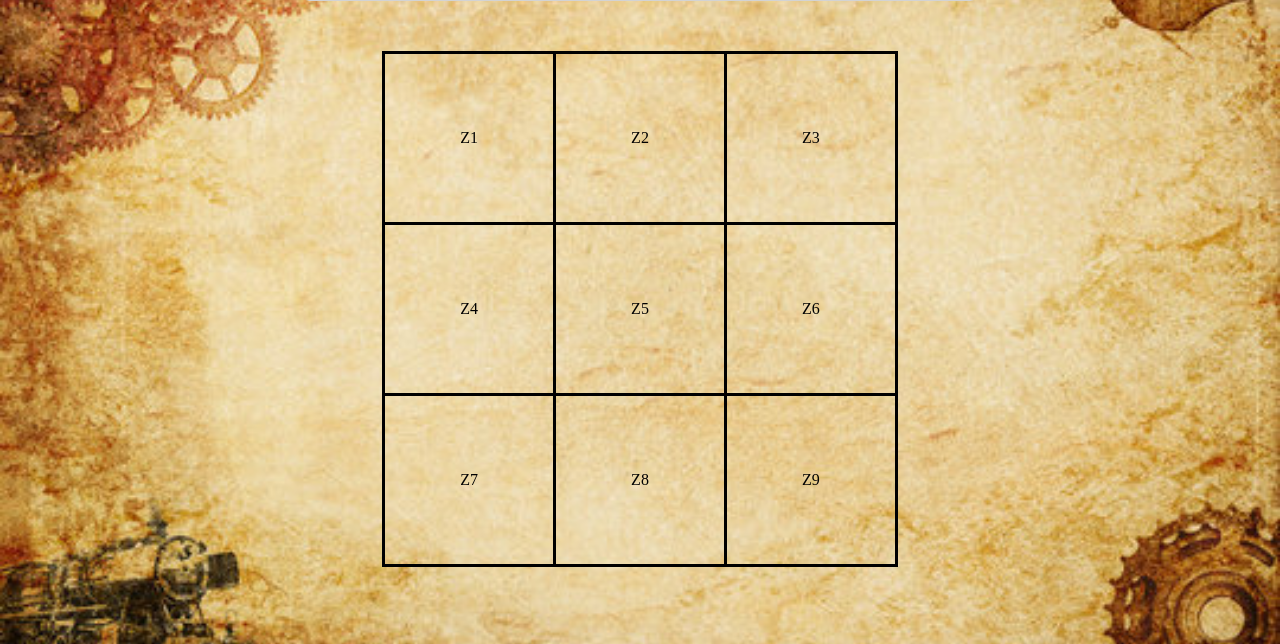
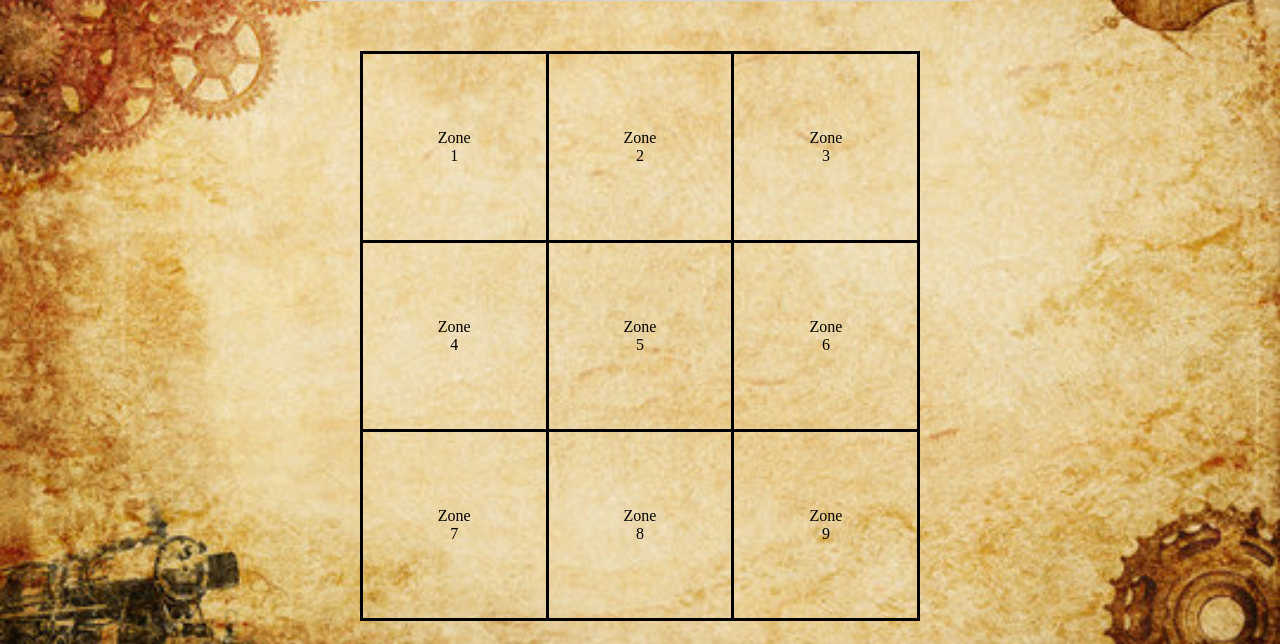
Before and after one commit to Emersonp7/SteamSpire, a Flask app: page /game in a window 1280 px wide. Shown: the part 156-800 px from the top of the page. Run offline with Flask 3, Linux system fonts and the light colour scheme.

Commit message:
Made the Z1-Z9 tags into "Zone 1"-"Zone 9" so that it looks nicer/easier to read for the player

```diff
--- a/backend/templates/game.html
+++ b/backend/templates/game.html
@@ -20,20 +20,20 @@
     <!-- grid -->
     <table id="grid">
         <tr>
-            <td data-name="Z1" data-value="free">Z1</td>
-            <td data-name="Z2" data-value="free">Z2</td>
-            <td data-name="Z3" data-value="free">Z3</td>
+            <td data-name="Z1" data-value="free">Zone 1</td>
+            <td data-name="Z2" data-value="free">Zone 2</td>
+            <td data-name="Z3" data-value="free">Zone 3</td>
         </tr>
         <tr>
-            <td data-name="Z4" data-value="free">Z4</td>
-            <td data-name="Z5" data-value="free">Z5</td>
-            <td data-name="Z6" data-value="free">Z6</td>
+            <td data-name="Z4" data-value="free">Zone 4</td>
+            <td data-name="Z5" data-value="free">Zone 5</td>
+            <td data-name="Z6" data-value="free">Zone 6</td>
         </tr>
 
         <tr>
-            <td data-name="Z7" data-value="free">Z7</td>
-            <td data-name="Z8" data-value="free">Z8</td>
-            <td data-name="Z9" data-value="free">Z9</td>
+            <td data-name="Z7" data-value="free">Zone 7</td>
+            <td data-name="Z8" data-value="free">Zone 8</td>
+            <td data-name="Z9" data-value="free">Zone 9</td>
         </tr>
 
     </table>
```
